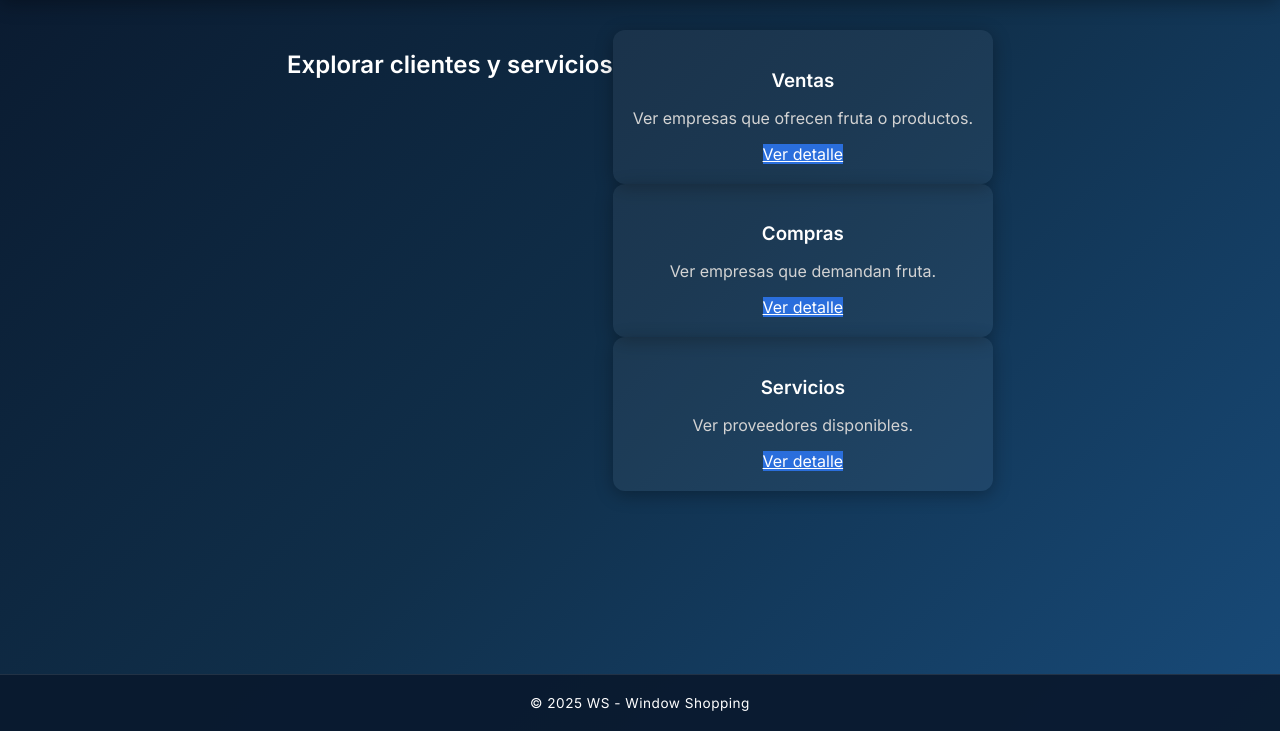
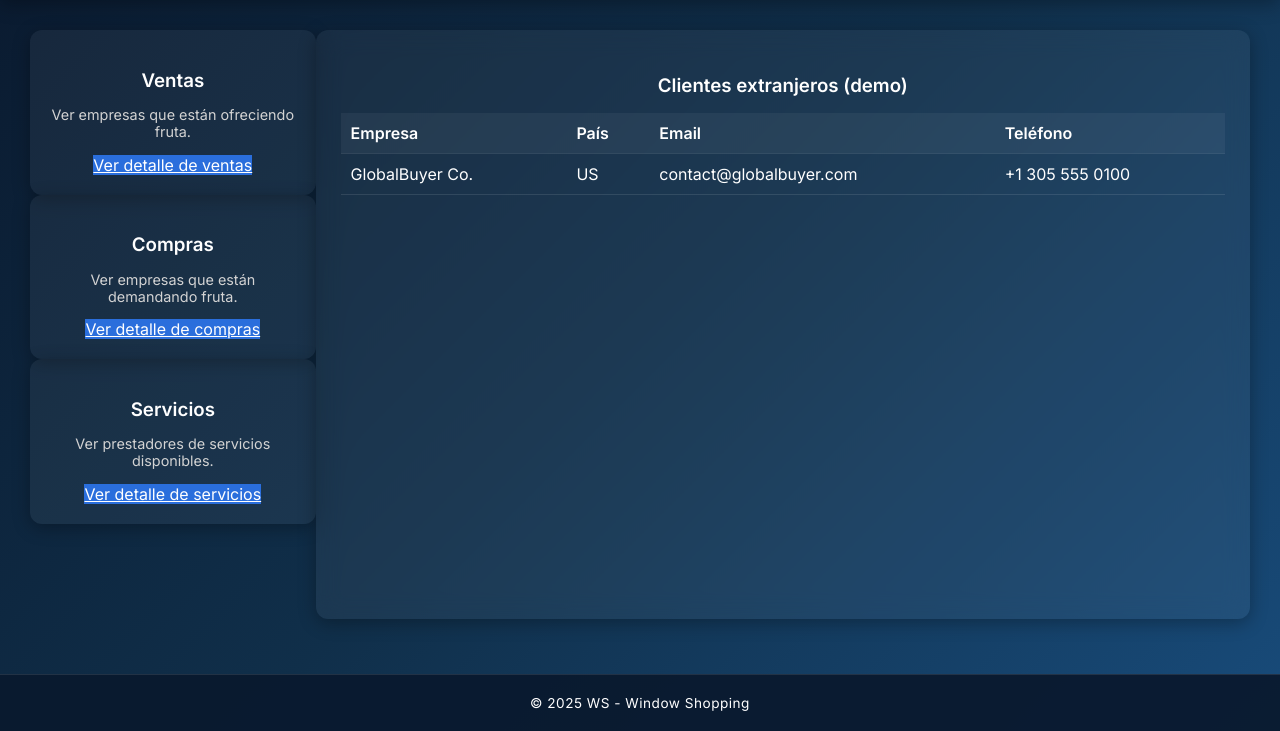
Before and after one commit to crhponce-blip/window-shopping, a Flask app: page /clientes in a window 1280 px wide. Shown: the part 69-800 px from the top of the page. Run offline with Flask 3, Linux system fonts and the light colour scheme.

Commit message:
Update clientes.html

```diff
--- a/templates/clientes.html
+++ b/templates/clientes.html
@@ -1,22 +1,57 @@
 {% extends "base.html" %}
 {% block content %}
-<h2>{{ t("Explorar clientes y servicios","Explore clients and services","探索客戶與服務") }}</h2>
 
+<div class="floating-filter">
   <div class="tile-row">
     <div class="tile">
       <h3>{{ t("Ventas","Sales","銷售") }}</h3>
-    <p>{{ t("Ver empresas que ofrecen fruta o productos.","See companies offering fruit or products.","查看正在銷售的公司。") }}</p>
-    <a class="btn" href="{{ url_for('clientes', tipo='ventas') }}">{{ t("Ver detalle","View detail","查看詳情") }}</a>
+      <p class="mini">{{ t("Ver empresas que están ofreciendo fruta.","See companies offering fruit.","查看正在銷售水果的公司") }}</p>
+      <div class="actions">
+        <a class="btn" href="{{ url_for('clientes', tipo='ventas') }}">{{ t("Ver detalle de ventas","View sales detail","查看銷售明細") }}</a>
       </div>
+    </div>
+
     <div class="tile">
       <h3>{{ t("Compras","Purchases","採購") }}</h3>
-    <p>{{ t("Ver empresas que demandan fruta.","See companies demanding fruit.","查看正在採購的公司。") }}</p>
-    <a class="btn" href="{{ url_for('clientes', tipo='compras') }}">{{ t("Ver detalle","View detail","查看詳情") }}</a>
+      <p class="mini">{{ t("Ver empresas que están demandando fruta.","See companies demanding fruit.","查看正在採購水果的公司") }}</p>
+      <div class="actions">
+        <a class="btn" href="{{ url_for('clientes', tipo='compras') }}">{{ t("Ver detalle de compras","View purchases detail","查看採購明細") }}</a>
       </div>
+    </div>
+
     <div class="tile">
       <h3>{{ t("Servicios","Services","服務") }}</h3>
-    <p>{{ t("Ver proveedores disponibles.","See available providers.","查看可用服務供應商。") }}</p>
-    <a class="btn" href="{{ url_for('clientes', tipo='servicios') }}">{{ t("Ver detalle","View detail","查看詳情") }}</a>
+      <p class="mini">{{ t("Ver prestadores de servicios disponibles.","See available service providers.","查看可用服務供應商") }}</p>
+      <div class="actions">
+        <a class="btn" href="{{ url_for('clientes', tipo='servicios') }}">{{ t("Ver detalle de servicios","View services detail","查看服務明細") }}</a>
       </div>
     </div>
+  </div>
+</div>
+
+{% if clientes and clientes|length > 0 %}
+  <div class="card">
+    <h3>{{ t("Clientes extranjeros (demo)","Foreign clients (demo)","國外客戶（示例）") }}</h3>
+    <table class="table">
+      <thead>
+        <tr>
+          <th>{{ t("Empresa","Company","公司") }}</th>
+          <th>{{ t("País","Country","國家") }}</th>
+          <th>{{ t("Email","Email","信箱") }}</th>
+          <th>{{ t("Teléfono","Phone","電話") }}</th>
+        </tr>
+      </thead>
+      <tbody>
+        {% for c in clientes %}
+          <tr>
+            <td>{{ c.empresa }}</td>
+            <td>{{ c.pais }}</td>
+            <td>{{ c.email }}</td>
+            <td>{{ c.telefono }}</td>
+          </tr>
+        {% endfor %}
+      </tbody>
+    </table>
+  </div>
+{% endif %}
 {% endblock %}
```
Lines whose indentation alone changed are shown as unchanged.
